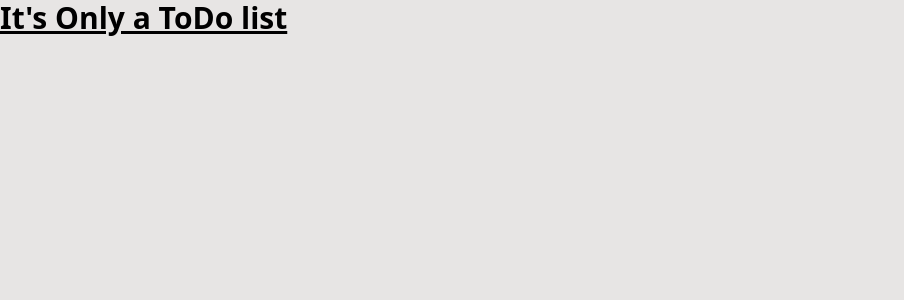
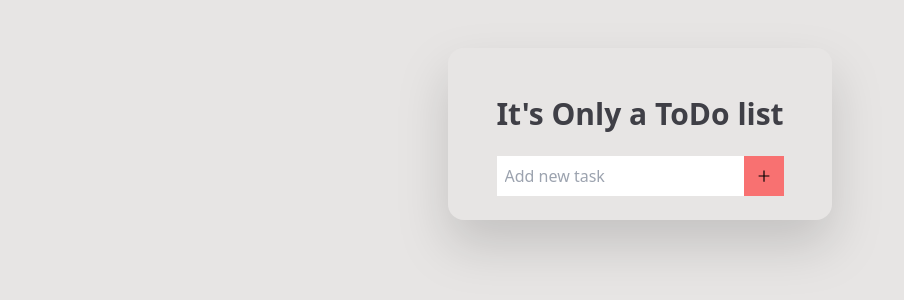
Before and after one commit to Echw/Its-only-a-ToDo-list-, a React (Vite) app: page / in a window 1280 px wide. Shown: the top 300 px of the page, without its empty margins (0-904 px from the left). Built offline with nearby package versions, Linux system fonts and the light colour scheme.

Commit message:
add main input component

```diff
--- a/src/App.css
+++ /dev/null
@@ -1,19 +0,0 @@
-#root {
-  max-width: 1280px;
-  margin: 0 auto;
-  padding: 2rem;
-  text-align: center;
-}
-
-.logo {
-  height: 6em;
-  padding: 1.5em;
-  will-change: filter;
-  transition: filter 300ms;
-}
-.logo:hover {
-  filter: drop-shadow(0 0 2em #646cffaa);
-}
-.logo.react:hover {
-  filter: drop-shadow(0 0 2em #61dafbaa);
-}
--- a/src/App.tsx
+++ b/src/App.tsx
@@ -1,8 +1,16 @@
+import Input from "./Input";
+import { Layout } from "./Layout/index";
+
 function App() {
   return (
-    <>
-      <h1 className="text-3xl font-bold underline">It's Only a ToDo list</h1>
-    </>
+    <Layout>
+      <div className="bg-stone-200 flex-col absolute  m-6 p-6 justify-center justify-items-center content-center rounded-2xl drop-shadow-2xl">
+        <h1 className="text-zinc-700 m-6 text-3xl font-bold ">
+          It's Only a ToDo list
+        </h1>
+        <Input />
+      </div>
+    </Layout>
   );
 }
 
--- /dev/null
+++ b/src/Input/index.tsx
@@ -0,0 +1,20 @@
+import { AiOutlinePlus } from "react-icons/ai";
+
+const Input = () => {
+  return (
+    <>
+      <form className="flex justify-items-center items-center">
+        <input
+          type="text"
+          placeholder="Add new task"
+          className="flex grow p-2"
+        />
+        <button className="bg-red-400 p-3">
+          <AiOutlinePlus />
+        </button>
+      </form>
+    </>
+  );
+};
+
+export default Input;
```
